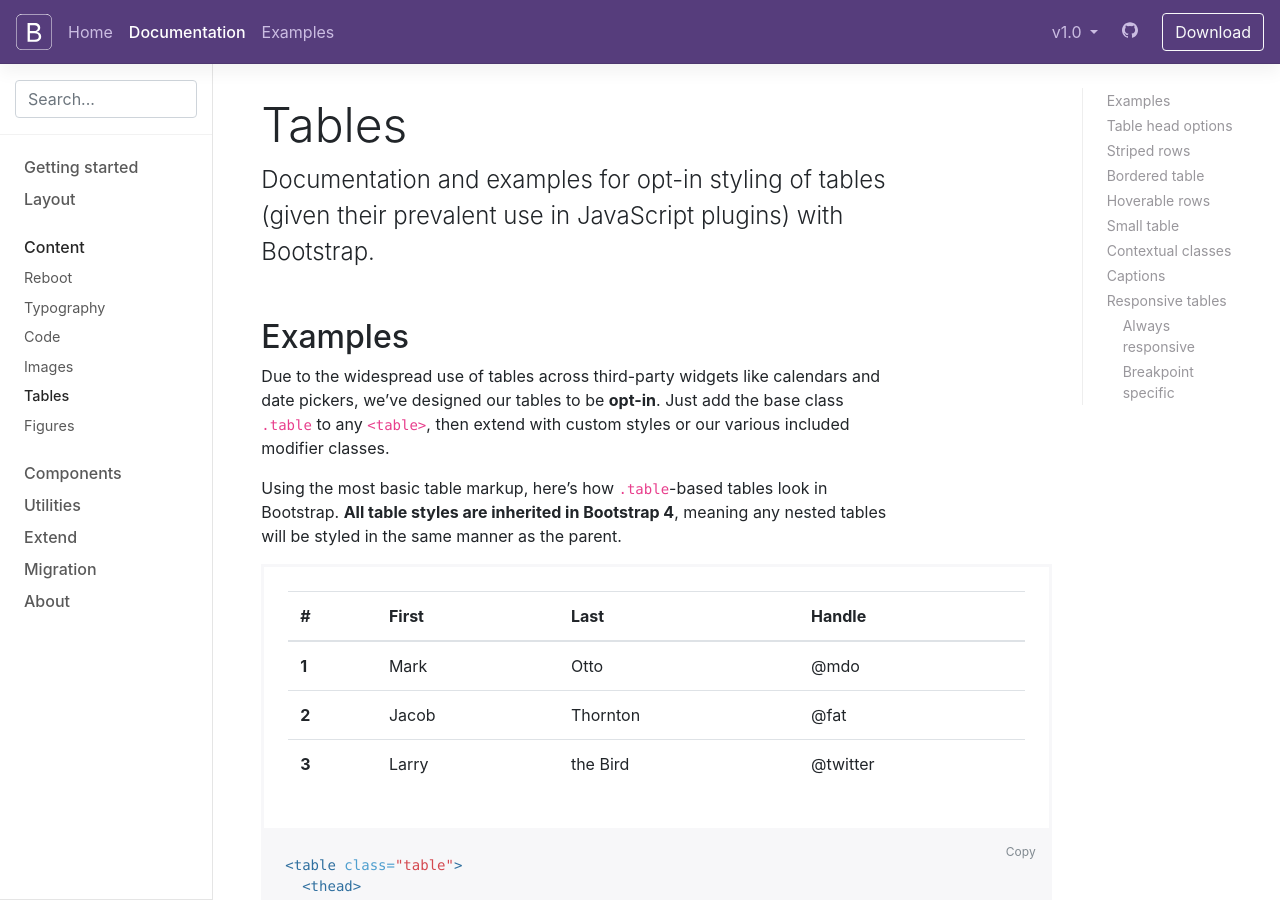
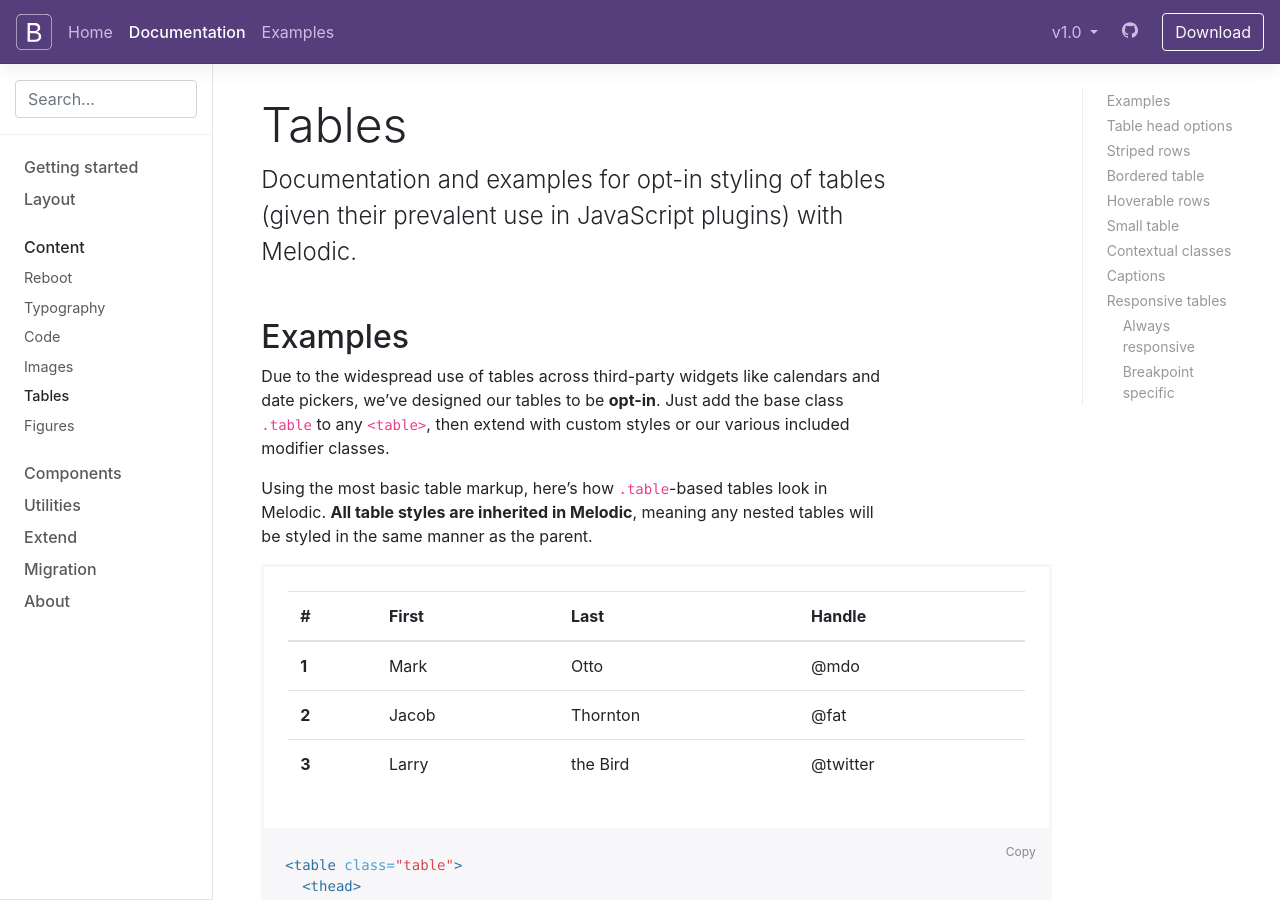
Before and after one commit to arielkirkwood/melodic-web, a Jekyll site: the page built from docs/4.0/content/tables.md, in a window 1280 px wide and 900 px high. Built offline with Jekyll 4.4.1, drawn with Linux system fonts in a browser that asks for light colours; nearby versions of some CDN libraries; comment, search, counter and statistics services are not loaded; the table of contents is made by our own code.

Commit message:
Update Content Tables page

```diff
--- a/docs/4.0/content/tables.md
+++ b/docs/4.0/content/tables.md
@@ -1,7 +1,7 @@
 ---
 layout: docs
 title: Tables
-description: Documentation and examples for opt-in styling of tables (given their prevalent use in JavaScript plugins) with Bootstrap.
+description: Documentation and examples for opt-in styling of tables (given their prevalent use in JavaScript plugins) with Melodic.
 group: content
 toc: true
 ---
@@ -10,7 +10,7 @@
 
 Due to the widespread use of tables across third-party widgets like calendars and date pickers, we've designed our tables to be **opt-in**. Just add the base class `.table` to any `<table>`, then extend with custom styles or our various included modifier classes.
 
-Using the most basic table markup, here's how `.table`-based tables look in Bootstrap. **All table styles are inherited in Bootstrap 4**, meaning any nested tables will be styled in the same manner as the parent.
+Using the most basic table markup, here's how `.table`-based tables look in Melodic. **All table styles are inherited in Melodic**, meaning any nested tables will be styled in the same manner as the parent.
 
 {% example html %}
 <table class="table">
```
